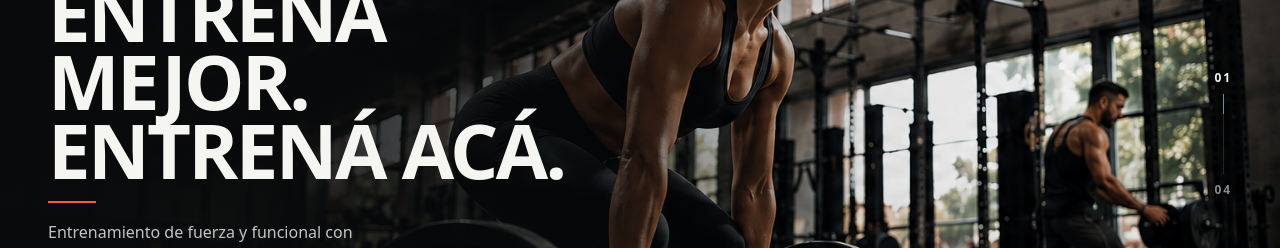
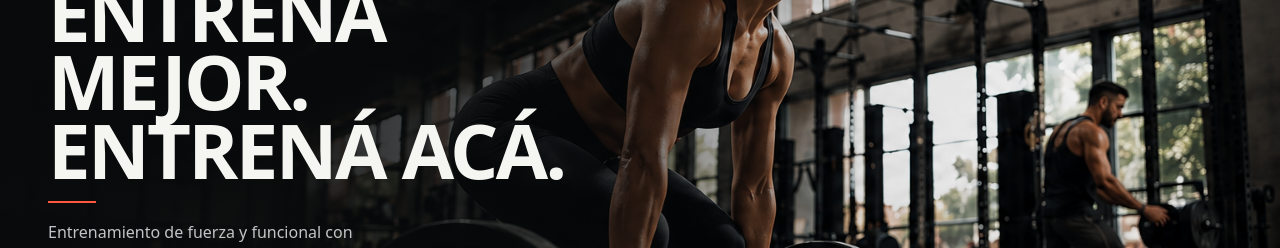
Before and after one commit to ezexgonzalez/eze-demo-gimnasio, a React (Vite) app: page / in a window 1280 px wide. Shown: the part 226-474 px from the top of the page. Built offline with nearby package versions, Linux system fonts and the light colour scheme.

Commit message:
fix: remove misleading hero slide indicator

```diff
--- a/src/components/sections/HeroSection.jsx
+++ b/src/components/sections/HeroSection.jsx
@@ -111,16 +111,6 @@ export function HeroSection() {
         </div>
       </Container>
 
-      <div
-        aria-hidden="true"
-        className="absolute right-12 top-[37%] hidden flex-col items-center text-xs font-bold tracking-[0.16em] text-[var(--theme-text)] lg:flex"
-      >
-        <span>01</span>
-        <span className="relative my-2 h-20 w-px bg-[var(--theme-border)]">
-          <span className="absolute left-0 top-0 h-5 w-px bg-[var(--theme-accent)]" />
-        </span>
-        <span className="text-[var(--theme-muted)]">04</span>
-      </div>
     </section>
   )
 }
```
